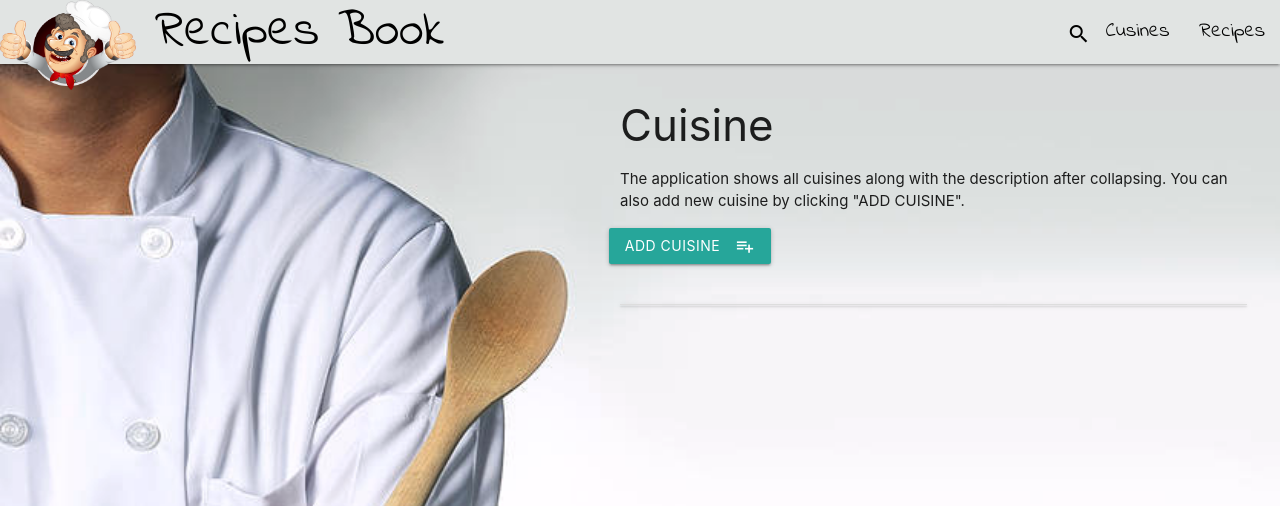
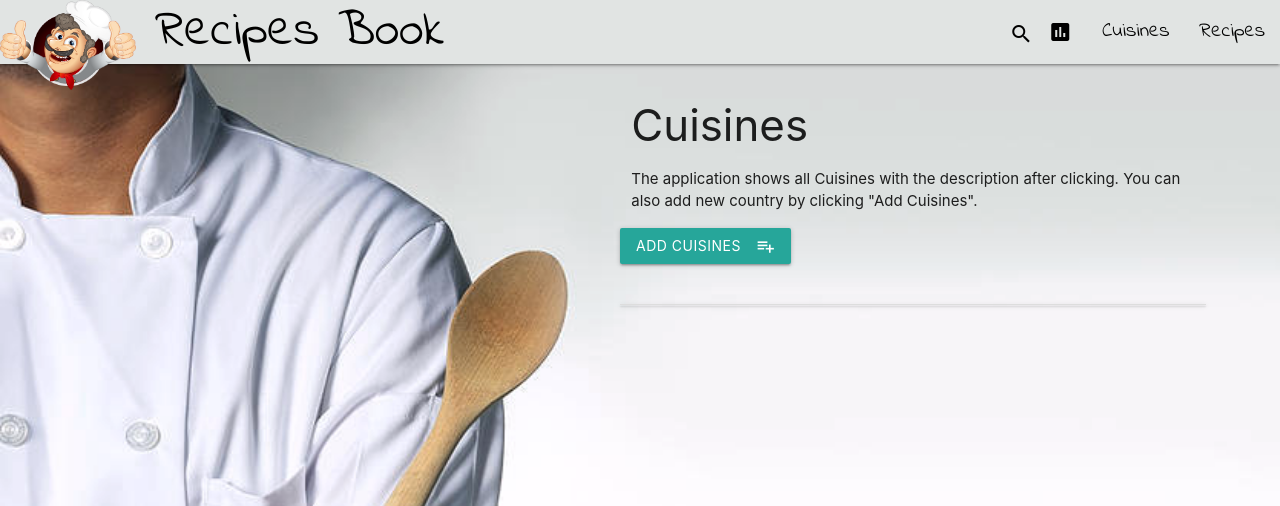
Before and after one commit to Sreniok/Recipe_Ideas, a Flask app: page /get_cuisine in a window 1280 px wide. Shown: the top 506 px of the page. Run offline with Flask 2, Linux system fonts and the light colour scheme; data that the repository does not hold is empty; some libraries are stand-ins or nearby versions; some web fonts are replaced.

Commit message:
add dashboard, css changes

```diff
--- a/app.py
+++ b/app.py
@@ -27,7 +27,8 @@ def get_recipe():
 # Get description from mongoDB
 @app.route('/recipe_description/<recipe_id>')
 def recipe_description(recipe_id):
-    return render_template('recipe_description.html', recipe=mongo.db.recipe.find({"_id": ObjectId(recipe_id)}))
+    recipe = mongo.db.recipe.find({"_id": ObjectId(recipe_id)})
+    return render_template('recipe_description.html',recipe = recipe )
 
 # User can add recipe
 @app.route('/add_recipe')
@@ -59,7 +60,7 @@ def update_recipe(recipe_id):
     'cuisine_name':request.form.get('cuisine_name'),
     'ingredients':request.form.get('ingredients'),
     'method':request.form.get('method'),
-    'prepaation_time':request.form.get('prepaation_time'),
+    'cocking_time':request.form.get('cocking_time'),
     'recipe_description':request.form.get('recipe_description'),
     'recipe_image_url': request.form.get('recipe_image_url')
     })
@@ -151,8 +152,14 @@ def search_by_ingredients():
         search_term = request.form['ingredients']
     return render_template('found_ingredients.html', recipe=mongo.db.recipe.find_one({'$text': {'$search': search_term }}))
 
+# dashboard charts
+@app.route('/dashboard')
+def dashboard():
+    return render_template('dashboard.html')
+
+
 
 if __name__ == '__main__':
     app.run(host=os.environ.get('IP'),
-            port=int(os.environ.get('PORT')),
+            #port=int(os.environ.get('PORT')),
             debug=True)
--- a/static/css/style.css
+++ b/static/css/style.css
@@ -1,6 +1,12 @@
-.row .col {
+.container {
+    padding-left: 310px;
+    margin-left: 310px !important;
+}
+
+#recipe {
     padding: 0 0 !important;
 }
+
 #search_cont {
     background-color: white;
     padding-top: 20px;
@@ -23,13 +29,6 @@
     background-color: white;
 }
 
-
-
-.container {
-    margin-left: 310px !important;
-}
-
-
 .btn_style {
     margin-top: 10px;
     margin: 0 auto !important;
@@ -44,6 +43,7 @@
     position: absolute;
     top: 50%;
 }
+
 .btn_add_cuisine {
     margin: 0;
 }
@@ -85,7 +85,7 @@
 }
 
 #img-cuisine {
-    width: 50px;
+    width: 70px;
 }
 
 #cuisine_name {
@@ -173,3 +173,19 @@ main {
 .button-cusine {
     padding-top: 13px;
 }
+
+.charts {
+padding-left: 75px;
+}
+
+.chart_title {
+    font-family: Gelasio;
+    text-align: center;
+    padding-top: 30px;
+
+}
+.dashboard {
+    background-color: #ffffff;
+    margin-top: -37px;
+    margin-bottom: -23px;
+}
--- a/templates/base.html
+++ b/templates/base.html
@@ -5,25 +5,28 @@
     <link rel="stylesheet" href="{{url_for('static', filename='css/style.css')}}" type="text/css" />
     <link href="https://fonts.googleapis.com/icon?family=Material+Icons" rel="stylesheet">
     <link rel="stylesheet" href="https://cdnjs.cloudflare.com/ajax/libs/materialize/1.0.0/css/materialize.min.css">
-    <link href="https://fonts.googleapis.com/css?family=Gelasio|Girassol|Indie+Flower&display=swap" rel="stylesheet"></head>
+    <link href="https://fonts.googleapis.com/css?family=Gelasio|Girassol|Indie+Flower&display=swap" rel="stylesheet">
+</head>
 
 <body>
-    <header>
+    <header class="header">
         <nav class="col s4">
             <div class="nav-wrapper">
-                <img id= img-logo src="/static/images/chef.png">
+                <img id=img-logo src="/static/images/chef.png">
                 <a href="{{url_for('get_recipe')}}" class="brand-logo">Recipes Book</a>
                 <a href="{{url_for('get_recipe')}}" data-target="mobile-demo" class="sidenav-trigger"><i
                         class="material-icons">menu</i></a>
                 <ul class="right hide-on-med-and-down">
                     <li><a href="{{url_for('search_recipe')}}" class="material-icons serch-base">search</a></li>
-                    <li><a href="{{url_for('get_cuisine')}}" class="nav-text">Cusines</a></li>
+                    <li><a href="{{ url_for('dashboard') }}"><i class="material-icons" style="color: black;">insert_chart</i></a></li>
+                    <li><a href="{{url_for('get_cuisine')}}" class="nav-text">Cuisines</a></li>
                     <li><a href="{{url_for('get_recipe')}}" class="nav-text">Recipes</a></li>
                 </ul>
                 <ul class="sidenav" id="mobile-demo">
-                    <li><a href="{{url_for('get_cuisine')}}">Cusines<i class="material-icons">flag</i></a></li>
+                    <li><a href="{{url_for('get_cuisine')}}">Cuisines<i class="material-icons">flag</i></a></li>
                     <li><a href="{{url_for('get_recipe')}}">Recipes<i class="material-icons">subject</i></a></li>
                     <li><a href="{{url_for('search_recipe')}}">Search<i class="material-icons">search</i></a></li>
+                    <li><a href="{{ url_for('dashboard') }}"><i class="material-icons" style="color: black;">insert_chart</i></a></li>
                 </ul>
             </div>
         </nav>
@@ -31,10 +34,8 @@
         </nav>
     </header>
     <main>
-        <div class="container">
-            {% block content %}
-            {% endblock %}
-        </div>
+        {% block content %}
+        {% endblock %}
     </main>
     <footer class="page-footer">
         <div class="footer-copyright">
--- a/templates/cuisine.html
+++ b/templates/cuisine.html
@@ -4,13 +4,13 @@
 
     <div class="row">
         <div class="col s12">
-            <h3>Cuisine</h3>
+            <h3>Cuisines</h3>
             <div class="introduction">
-                <p>The application shows all cuisines along with the description after collapsing. You can also add new
-                    cuisine by clicking "ADD CUISINE".</p>
+                <p>The application shows all Cuisines with the description after clicking. You can also add new
+                    country by clicking "Add Cuisines".</p>
             </div>
             <div class="row btn_add_cuisine">
-                <a href="{{url_for('add_cusine')}}" class="waves-effect waves-light btn btn_small">ADD CUISINE
+                <a href="{{url_for('add_cusine')}}" class="waves-effect waves-light btn btn_small">Add Cuisines
                     <i class="material-icons right">playlist_add</i>
                 </a>
             </div>
@@ -23,16 +23,17 @@
         <li id=cuisine_list>
             <div class="collapsible-header cusine_list"><i class="material-icons">expand_more</i>
                 <img id=img-cuisine src="{{cuisine.cuisine_image}}" alt="{{cuisine.cuisine_name}}">
-                <a id=cuisine_name href="{{ url_for('get_recipe', cuisine_id= cuisine._id)}}"><strong>{{cuisine.cuisine_name}}</strong></a>
+                <a id=cuisine_name
+                    href="{{ url_for('get_recipe', cuisine_id= cuisine._id)}}"><strong>{{cuisine.cuisine_name}}</strong></a>
             </div>
             <div class="collapsible-body">
                 <span>{{cuisine.cuisine_description}}</span>
                 <div class=" button-cusine">
                     <a href="{{url_for('edit_cuisine', cusine_id = cuisine._id)}}"
-                    class="waves-effect waves-light btn btn_small btn_style blue">Edit Cuisine
+                        class="waves-effect waves-light btn btn_small btn_style blue">Edit Country
                         <i class="material-icons right">edit</i></a>
                     <a href="{{url_for('delete_cuisine', cuisine_id = cuisine._id)}}"
-                    class="waves-effect waves-light btn btn_small btn_style red ">Delete Cuisine
+                        class="waves-effect waves-light btn btn_small btn_style red ">Delete Country
                         <i class="material-icons right">delete_forever</i>
                     </a>
                 </div>
--- a/templates/search_recipe.html
+++ b/templates/search_recipe.html
@@ -23,7 +23,7 @@
         <form action="{{url_for('search_cuisine', cuisine_id = cuisine._id)}}" method="POST" class="col s12">
             <div class="input-field col s8 ">
                 <select name="cuisine_name">
-                    <option value="" disabled selected>Choose Cuisine</option>
+                    <option value="" disabled selected>Choose Cuisines</option>
                     {% for cuisine in cuisine %}
                     {% if cuisine.cuisine_name == recipe.cuisine_name %}
                     <option value="{{cuisine.cuisine_name}}" selected>{{cuisine.cuisine_name}}</option>
```
Also changed, not shown: templates/add_cusine.html (+6 -7 lines), templates/add_recipe.html (+5 -5 lines), templates/dashboard.html (added, +25 -0 lines), templates/edit_cuisine.html (+9 -7 lines), templates/edit_recipe.html (+5 -5 lines), templates/recipe_description.html (+7 -4 lines). Lines whose indentation alone changed are shown as unchanged.
